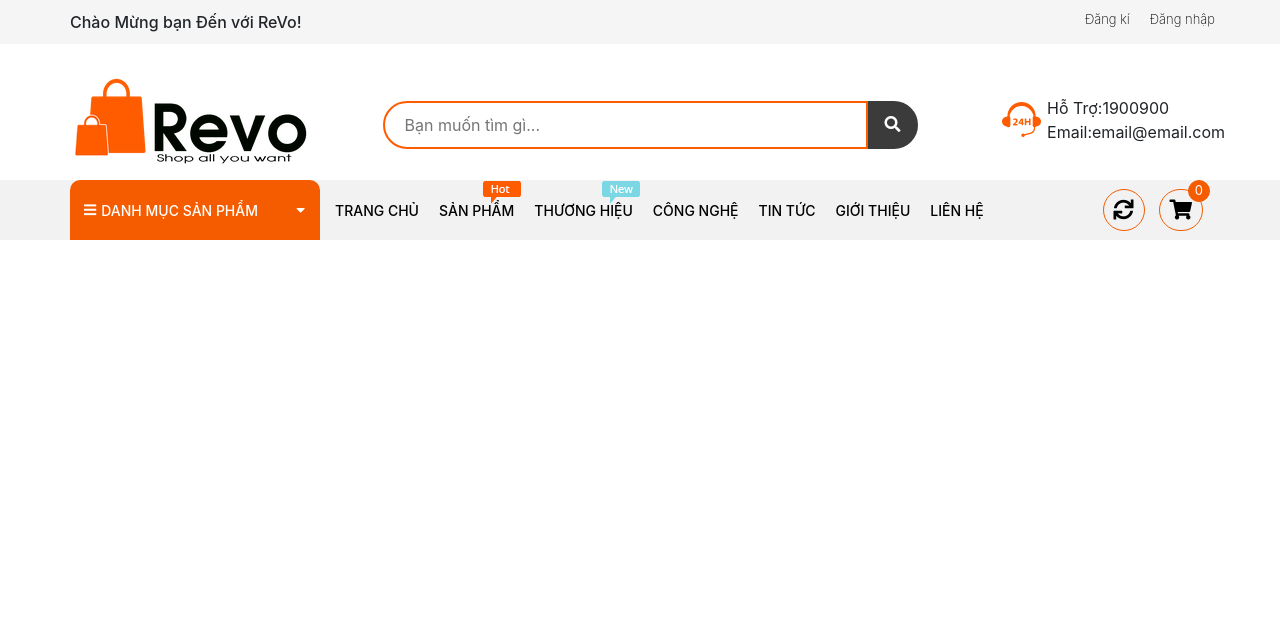
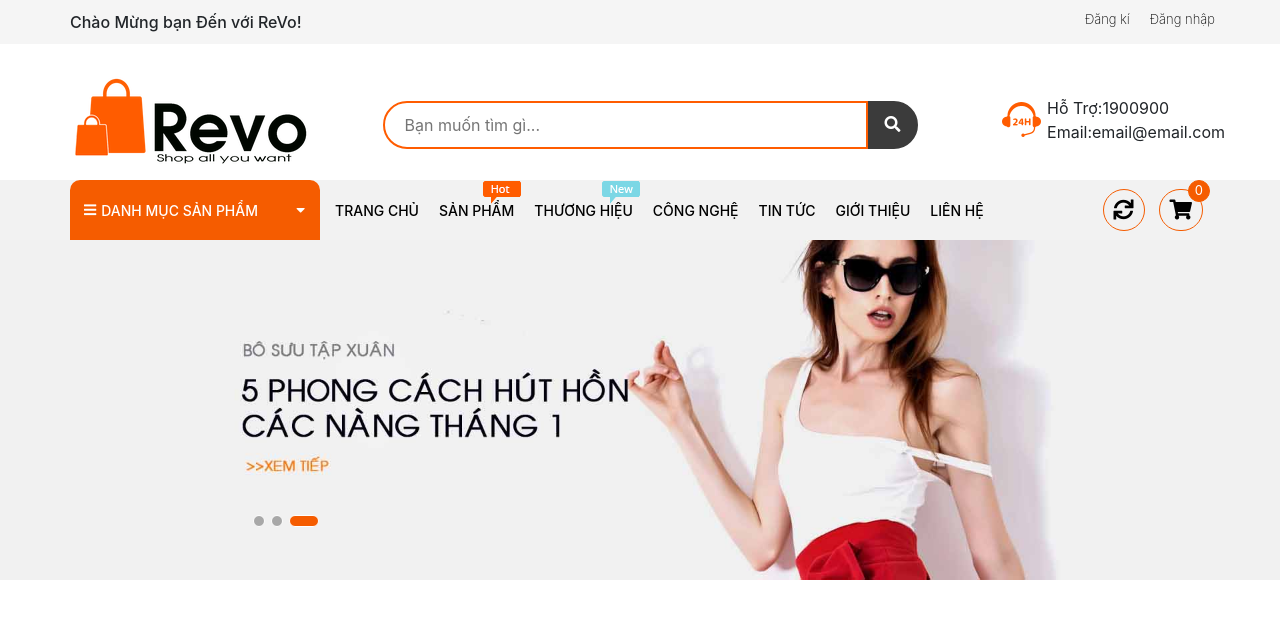
Before and after one commit to datthanh3011/Ft-PROJECT, a PHP site: page / in a window 1280 px wide. Shown: the top 619 px of the page. Run offline with PHP 8.4, Linux system fonts and the light colour scheme; some libraries are stand-ins or nearby versions.

Commit message:
create-sliders

```diff
--- a/index.php
+++ b/index.php
@@ -7,6 +7,8 @@
 		<link rel="stylesheet" href="https://stackpath.bootstrapcdn.com/bootstrap/4.5.0/css/bootstrap.min.css"
 			integrity="sha384-9aIt2nRpC12Uk9gS9baDl411NQApFmC26EwAOH8WgZl5MYYxFfc+NcPb1dKGj7Sk" crossorigin="anonymous">
 		<link rel="stylesheet" href="https://cdnjs.cloudflare.com/ajax/libs/font-awesome/5.13.0/css/all.min.css">
+		<script src="http://ajax.googleapis.com/ajax/libs/jquery/1.11.3/jquery.min.js"></script>
+		<script type="text/javascript" src="js/jquery.js"></script>
 	</head>
 
 	<body>
@@ -316,7 +318,7 @@
 										</div>
 									</div>
 									<div class="col-xs-3 col-md-3">
-										<div>
+										<div class="trademark-feild">
 											<span class="header-ul">
 												<a href="" class="hot-produce">SẢN PHẨM HOT</a>
 											</span>
@@ -375,11 +377,40 @@
 			</div>
 		</div>
 
-
-
-
 	<!-- END code side bar-->
 
+	<!-- beign code wrapper slider -->
+
+		<div class ="wrapper-slider">
+			<div class="item">
+				<a href="">
+					<img src="img\slide-img-1.jpg" alt="">
+				</a>
+			</div>
+			<div class="item active">
+				<a href="">
+					<img src="img\slide-img-2.jpg" alt="">
+				</a>
+			</div>
+			<div class="item">
+				<a href="">
+					<img src="img\slide-img-3.jpg" alt="">
+				</a>
+			</div>
+			<div id="btn-sliders">
+				<div class="btn-slider">
+
+				</div>
+				<div class="btn-slider">
+
+				</div>
+				<div class="btn-slider btn-active">
+
+				</div>
+			</div>
+		</div>
+
+	<!-- END code wrapper-->
+
 	</body>
-
 </html>
--- /dev/null
+++ b/js/jquery.js
@@ -0,0 +1,2 @@
+
+alert("test")
--- a/sass/style.css
+++ b/sass/style.css
@@ -168,6 +168,7 @@ body #menu-side-bar .container .container-menu-side .nav-side-bar #display-side-
   position: absolute;
   border: 1px solid #BDBDBD;
   width: 250px;
+  background-color: #ffffff;
 }
 
 body #menu-side-bar .container .container-menu-side .nav-side-bar #display-side-bar ul {
@@ -220,6 +221,7 @@ body #menu-side-bar .container .container-menu-side .nav-side-bar #display-side-
 }
 
 body #menu-side-bar .container .container-menu-side .nav-side-bar #display-side-bar ul li .menu-chil {
+  background-color: #ffffff;
   position: absolute;
   left: 228px;
   width: 100%;
@@ -293,6 +295,7 @@ body #menu-side-bar .container .container-menu-side #menu-home ul .static-positi
 }
 
 body #menu-side-bar .container .container-menu-side #menu-home ul .static-position .drop-menu-produce {
+  background-color: #ffffff;
   position: absolute;
   width: 1000px;
   left: 0;
@@ -351,6 +354,7 @@ body #menu-side-bar .container .container-menu-side #menu-home ul .static-positi
 
 body #menu-side-bar .container .container-menu-side #menu-home ul .static-position .drop-menu-trademark {
   position: absolute;
+  background-color: #ffffff;
   -webkit-box-shadow: 0 0 25px -5px #333;
           box-shadow: 0 0 25px -5px #333;
   width: 100%;
@@ -406,6 +410,7 @@ body #menu-side-bar .container .container-menu-side #menu-home ul .static-positi
 }
 
 body #menu-side-bar .container .container-menu-side #menu-home ul .static-position .drop-menu-tech {
+  background-color: #ffffff;
   position: absolute;
   -webkit-box-shadow: 0 0 8px -5px;
           box-shadow: 0 0 8px -5px;
@@ -508,8 +513,50 @@ body #menu-side-bar .container #ico-shopping .choise-number {
   color: #ffffff;
   border: 1px solid #f55c00;
   background-color: #f55c00;
-  border-radius: px;
   font-size: 13px;
+  border-radius: 25px;
+}
+
+body .wrapper-slider {
+  position: relative;
+}
+
+body .wrapper-slider .item {
+  display: none;
+}
+
+body .wrapper-slider .item a img {
+  width: 100%;
+}
+
+body .wrapper-slider .active {
+  display: block;
+}
+
+body .wrapper-slider #btn-sliders {
+  display: -webkit-box;
+  display: -ms-flexbox;
+  display: flex;
+  position: absolute;
+  bottom: 50;
+  left: 250;
+}
+
+body .wrapper-slider #btn-sliders .btn-slider {
+  border: 1px solid #ffffff;
+  background-color: #A8A8A8;
+  padding: 5px;
+  margin: 3px;
+  width: 5;
+  border-radius: 25px;
+}
+
+body .wrapper-slider #btn-sliders .btn-active {
+  border: 1px solid #ffffff;
+  background-color: #f55c00;
+  padding: 5px;
+  margin: 3px;
+  width: 30px;
   border-radius: 25px;
 }
 
--- a/sass/style.scss
+++ b/sass/style.scss
@@ -115,6 +115,7 @@ body{
                         position: absolute;
                         border: 1px solid #BDBDBD ;
                         width: 250px;
+                        background-color: #ffffff;
                         ul{
                             text-align: left;
                             padding: 0px 20px;
@@ -149,6 +150,7 @@ body{
                                     }
                                 }
                                 .menu-chil{
+                                    background-color: #ffffff;
                                     position: absolute;
                                     left: 228px;
                                     width: 100%;
@@ -209,6 +211,7 @@ body{
                             }
 
                             .drop-menu-produce{
+                                background-color: #ffffff;
                                 position: absolute;
                                 width: 1000px;
                                 left: 0;
@@ -259,6 +262,7 @@ body{
                             }
                             .drop-menu-trademark{
                                 position: absolute;
+                                background-color: #ffffff;
                                 box-shadow: 0 0 25px -5px #333;
                                 width: 100%;
                                 top: 60;
@@ -311,6 +315,7 @@ body{
                                 }
                             }
                             .drop-menu-tech{
+                                background-color: #ffffff;
                                 position: absolute;
                                 box-shadow: 0 0 8px -5px;
                                 top: 60;
@@ -402,10 +407,45 @@ body{
                     color: #ffffff;
                     border: 1px solid #f55c00;
                     background-color: #f55c00 ;
-                    border-radius: px;
                     font-size: 13px;
                     border-radius: 25px;
                 }
+            }
+        }
+    }
+    .wrapper-slider{
+        position: relative;
+        .item{
+            display: none;
+            a{
+                img{
+                    width: 100%;
+                }
+            }
+        }
+        .active{
+            display: block;
+        }
+        #btn-sliders{
+            display: flex;
+            position: absolute;
+            bottom: 50;
+            left: 250;
+            .btn-slider{
+                border: 1px solid #ffffff;
+                background-color: #A8A8A8;
+                padding: 5px;
+                margin: 3px;
+                width: 5;
+                border-radius: 25px;
+            }
+            .btn-active{
+                border: 1px solid #ffffff;
+                background-color: #f55c00;
+                padding: 5px;
+                margin: 3px;
+                width: 30px ;
+                border-radius: 25px;
             }
         }
     }
```
Also changed, not shown: img/slide-img-1.jpg (added), img/slide-img-2.jpg (added), img/slide-img-3.jpg (added), 1 other file.
